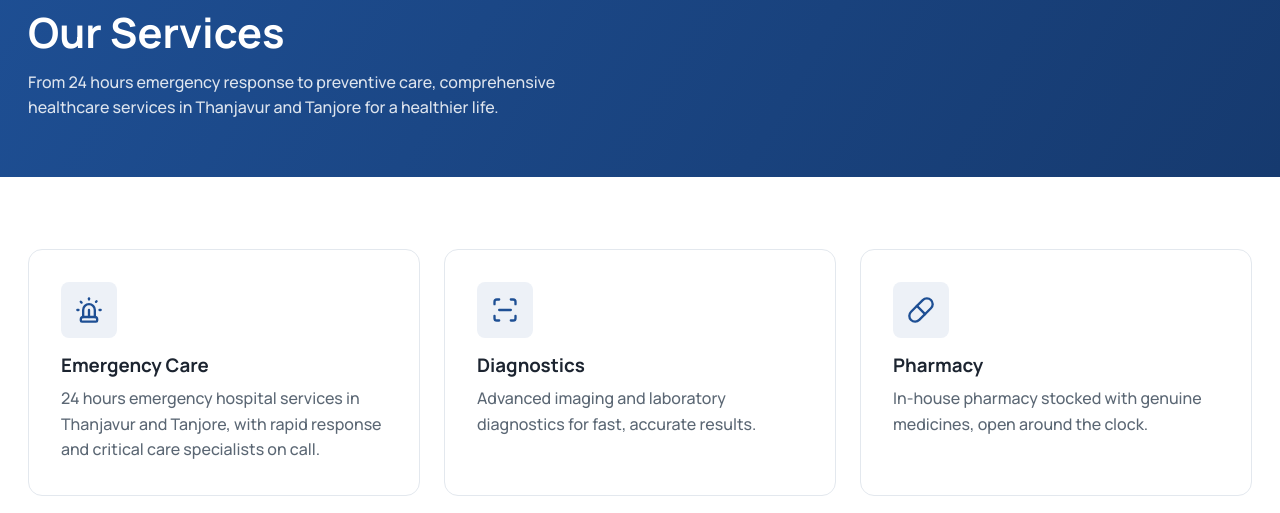
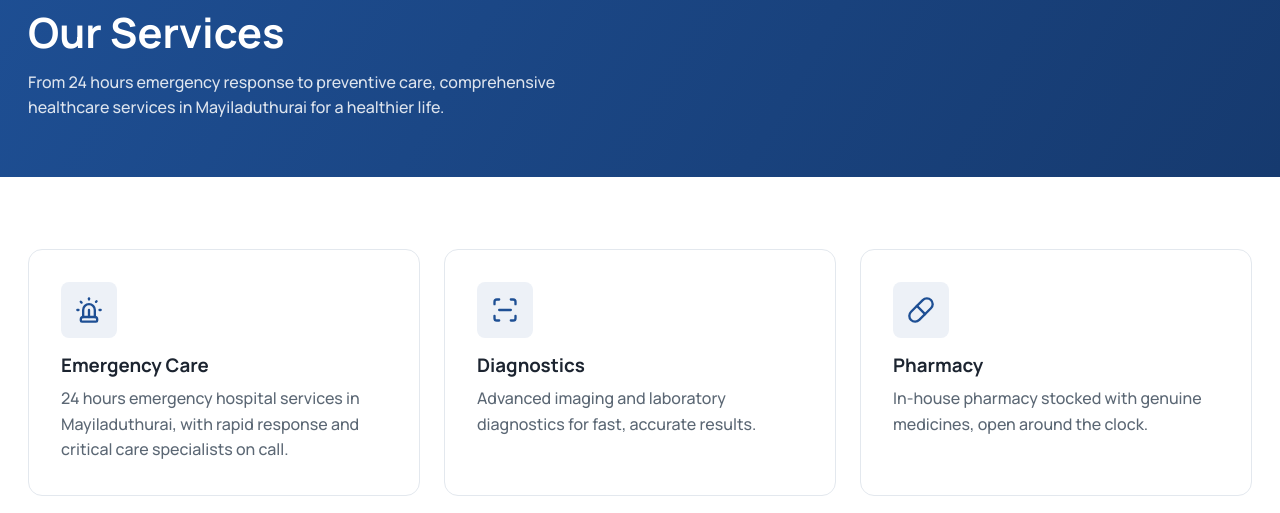
Before and after one commit to naveenbharath/jeevan-ml-hospital, a React (Vite) app: page /services in a window 1280 px wide. Shown: the part 204-717 px from the top of the page. Built offline with nearby package versions, Linux system fonts and the light colour scheme; no server answers.

Commit message:
town was changed from tanjore to mayiladuthurai

```diff
--- a/src/components/home/QuickActions.jsx
+++ b/src/components/home/QuickActions.jsx
@@ -12,7 +12,7 @@ function QuickActions() {
           </span>
           <span className="quick-actions__text">
             <strong>Emergency Care</strong>
-            <span>24 hours emergency medical care in Thanjavur and Tanjore. Immediate help when you need it most.</span>
+            <span>24 hours emergency medical care in Mayiladuthurai. Immediate help when you need it most.</span>
           </span>
           <ArrowRight size={20} className="quick-actions__arrow" />
         </Link>
--- a/src/data/services.js
+++ b/src/data/services.js
@@ -4,7 +4,7 @@ export const services = [
     name: 'Emergency Care',
     icon: 'Siren',
     description:
-      '24 hours emergency hospital services in Thanjavur and Tanjore, with rapid response and critical care specialists on call.',
+      '24 hours emergency hospital services in Mayiladuthurai, with rapid response and critical care specialists on call.',
   },
   {
     id: 'diagnostics',
--- a/src/pages/Services.jsx
+++ b/src/pages/Services.jsx
@@ -17,7 +17,7 @@ function Services() {
       />
       <PageHero
         title="Our Services"
-        description="From 24 hours emergency response to preventive care, comprehensive healthcare services in Thanjavur and Tanjore for a healthier life."
+        description="From 24 hours emergency response to preventive care, comprehensive healthcare services in Mayiladuthurai for a healthier life."
       />
 
       <section className="section">
```
